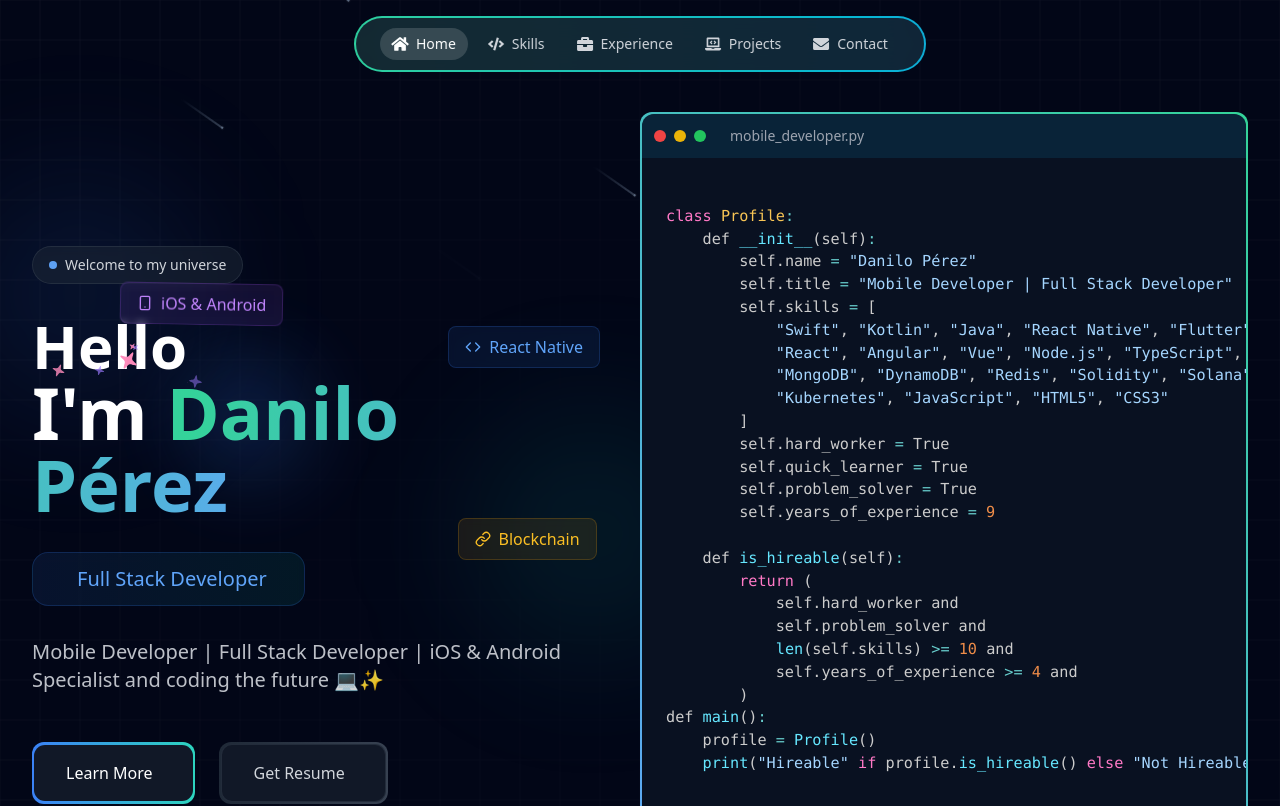
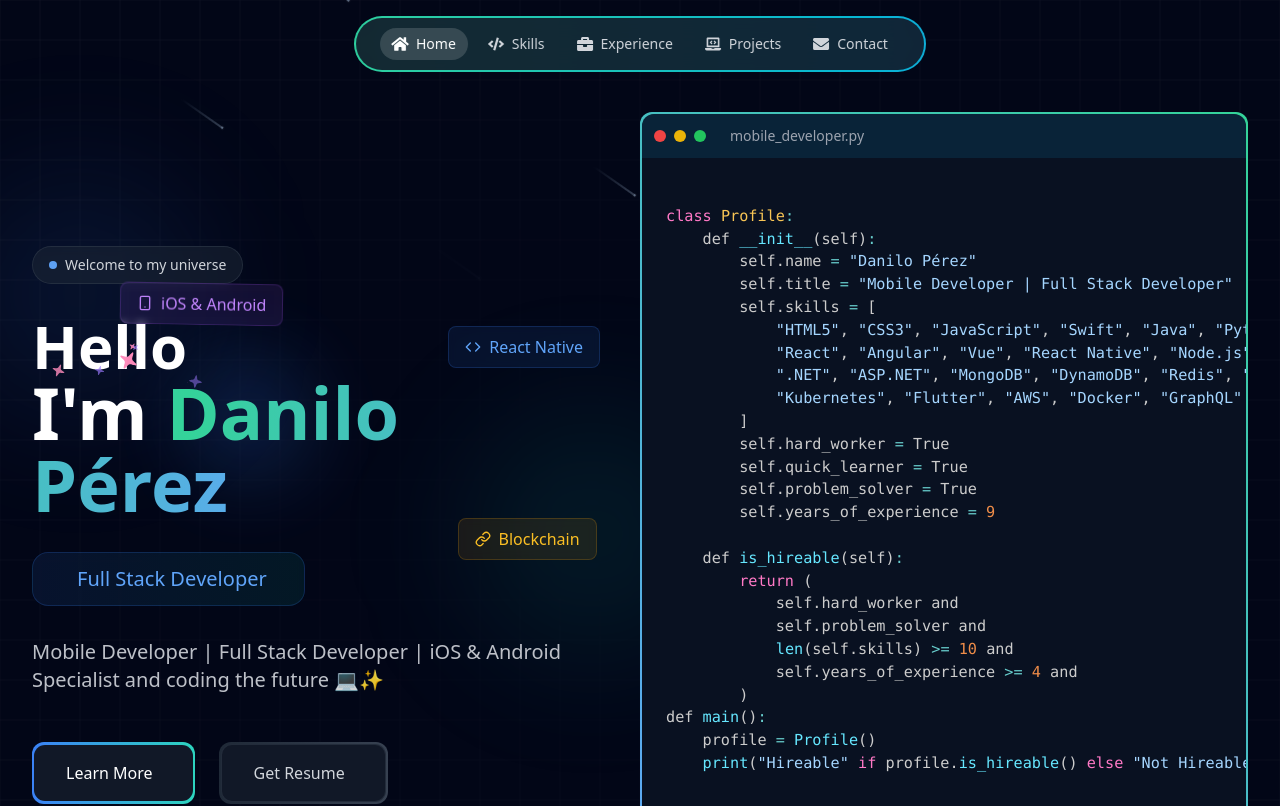
Before and after one commit to luckylamd/danilo_perez, a React (Vite) app: page / in a window 1280 px wide. Shown: the top 806 px of the page. Built offline with nearby package versions, Linux system fonts and the light colour scheme.

Commit message:
Update hero section and contact section

```diff
--- a/src/pages/Contact/Contact.jsx
+++ b/src/pages/Contact/Contact.jsx
@@ -122,7 +122,7 @@ export default function Contact() {
                   </div>
                   <div>
                     <h3 className="font-semibold">Location</h3>
-                    <p className="text-gray-400">Cundinamarca, Colombia</p>
+                    <p className="text-gray-400">Bogota, Colombia</p>
                   </div>
                 </div>
 
--- a/src/pages/Hero/Hero.jsx
+++ b/src/pages/Hero/Hero.jsx
@@ -54,10 +54,10 @@ class Profile:
         self.name = "Danilo Pérez"
         self.title = "Mobile Developer | Full Stack Developer"
         self.skills = [
-            "Swift", "Kotlin", "Java", "React Native", "Flutter", "Python", "Go",
-            "React", "Angular", "Vue", "Node.js", "TypeScript", "GraphQL", "C#",
-            "MongoDB", "DynamoDB", "Redis", "Solidity", "Solana", "AWS", "Docker",
-            "Kubernetes", "JavaScript", "HTML5", "CSS3"
+            "HTML5", "CSS3", "JavaScript", "Swift", "Java", "Python", "Go", "TypeScript",
+            "React", "Angular", "Vue", "React Native", "Node.js", "Kotlin", "C#",
+            ".NET", "ASP.NET", "MongoDB", "DynamoDB", "Redis", "Solidity", "Solana",
+            "Kubernetes", "Flutter", "AWS", "Docker", "GraphQL"
         ]
         self.hard_worker = True
         self.quick_learner = True
@@ -170,9 +170,9 @@ if __name__ == "__main__":
             style={{
               paddingTop:
                 window.innerWidth >= 1360 &&
-                window.innerWidth <= 1370 &&
-                window.innerHeight >= 760 &&
-                window.innerHeight <= 775
+                  window.innerWidth <= 1370 &&
+                  window.innerHeight >= 760 &&
+                  window.innerHeight <= 775
                   ? "12rem"
                   : "",
             }}
@@ -220,7 +220,7 @@ if __name__ == "__main__":
               {/* Description */}
               <div className="relative mb-8 sm:mb-12 max-w-xl">
                 <p className="text-base sm:text-xl text-gray-300/90 leading-relaxed">
-                Mobile Developer | Full Stack Developer | iOS & Android Specialist
+                  Mobile Developer | Full Stack Developer | iOS & Android Specialist
                   and coding the future 💻✨
                 </p>
               </div>
```
